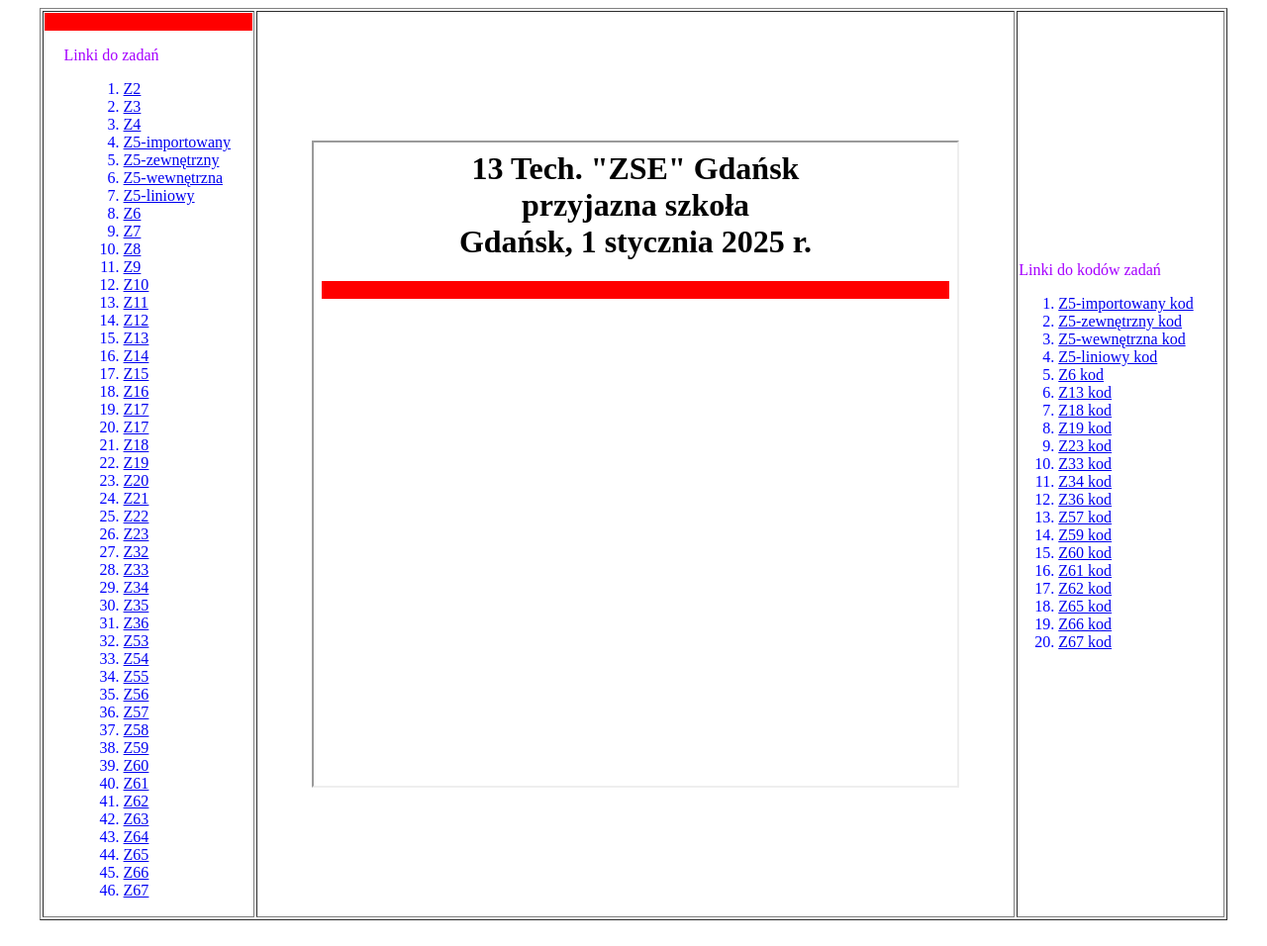
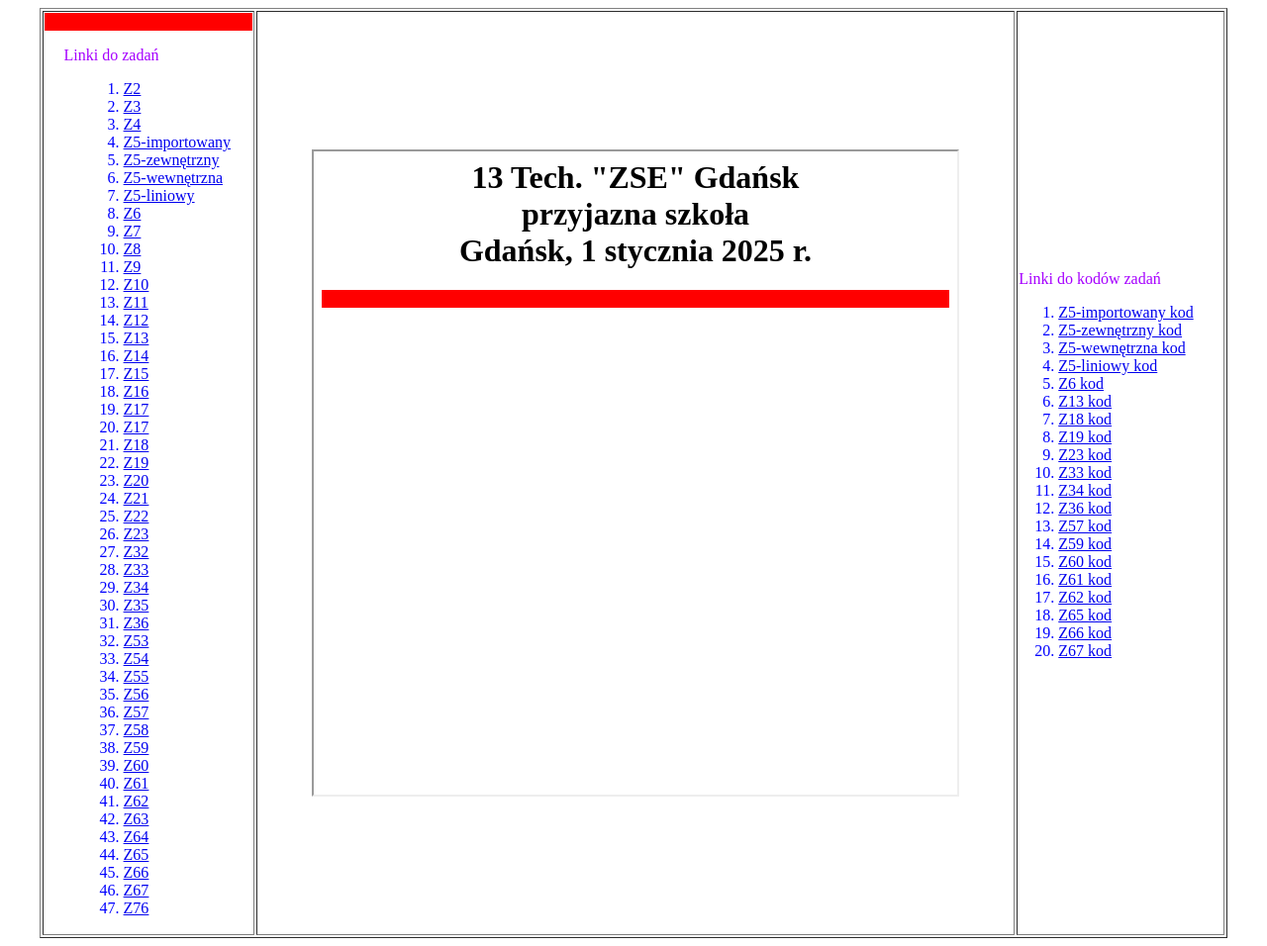
Before and after one commit to sabzRiro/css_cwiczenia, a plain HTML site: page index.html in a window 1280 px wide. Shown: the whole page at 99% size. Drawn offline with Linux system fonts and the light colour scheme.

Commit message:
Update index.html

```diff
--- a/index.html
+++ b/index.html
@@ -63,6 +63,7 @@ color: blue;
         <li><a href="zadanie65_kar.html" target="strony">Z65</a></li>
         <li><a href="zadanie66_kar.html" target="strony">Z66</a></li>
         <li><a href="zadanie67_kar.html" target="strony">Z67</a></li>
+			<li><a href="zadanie76_kar.html" target="strony">Z76</a></li>
 </ol>
 
 
```
